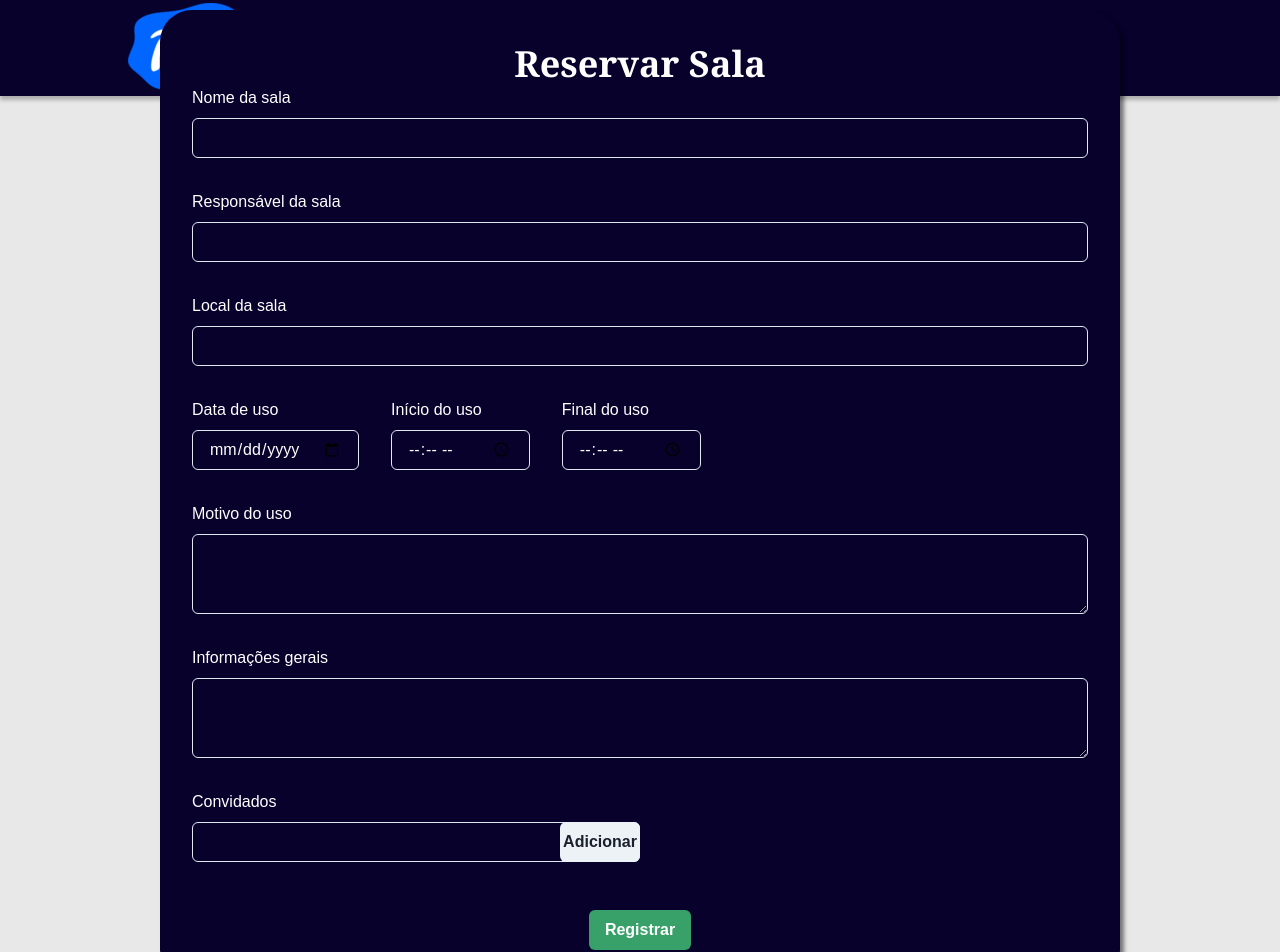
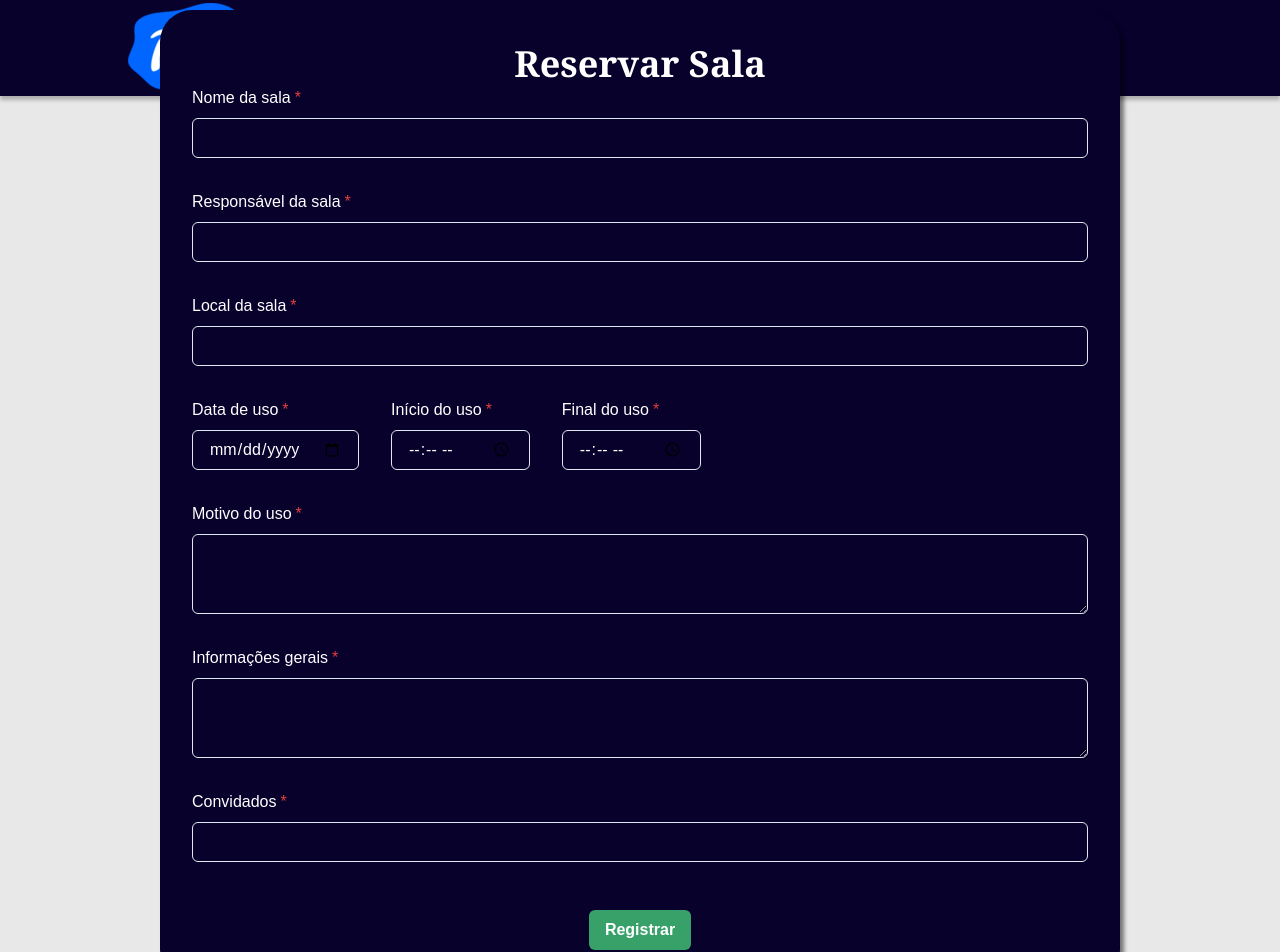
Before and after one commit to NatanaelSM/scheduling-room-reservations, a React (Vite) app in the folder frontend/: page /reserva in a window 1280 px wide. Shown: the top 952 px of the page. Built offline with nearby package versions, Linux system fonts and the light colour scheme.

Commit message:
feat: filtragem e organização por ordem de datas feitas

```diff
--- a/frontend/src/components/Formulario/index.jsx
+++ b/frontend/src/components/Formulario/index.jsx
@@ -1,6 +1,56 @@
-import { Flex, Heading, Box, FormControl, FormLabel, Input, Button, Textarea, InputGroup, InputRightElement } from "@chakra-ui/react"
+import { Flex, Heading, Box, FormControl, FormLabel, Input, Button, Textarea } from "@chakra-ui/react"
+import axios from "axios"
+import { useRef, useState } from "react"
 
 export function Formulario() {
+
+    const [status, setStatus] = useState("");
+
+    const nome_sala = useRef(null);
+    const local_sala = useRef(null);
+    const data_uso = useRef(null);
+    const hora_inicio_uso = useRef(null);
+    const hora_final_uso = useRef(null);
+    const responsavel = useRef(null);
+    const motivo_uso = useRef(null);
+    const info_gerais = useRef(null);
+    const convidados = useRef(null);
+
+    const handleSubmit = async (e) => {
+
+        e.preventDefault();
+
+        const dadosReserva = {
+            nome_sala: nome_sala.current.value,
+            local_sala: local_sala.current.value,
+            data_uso: data_uso.current.value,
+            hora_inicio_uso: hora_inicio_uso.current.value,
+            hora_final_uso: hora_final_uso.current.value,
+            responsavel: responsavel.current.value,
+            motivo_uso: motivo_uso.current.value,
+            info_gerais: info_gerais.current.value,
+            convidados: convidados.current.value
+        };
+
+        try {
+            await axios.post('http://localhost:8800/addReserva', dadosReserva);
+
+            setStatus("Reserva cadastrada com sucesso!")
+
+            nome_sala.current.value = "";
+            local_sala.current.value = "";
+            data_uso.current.value = "";
+            hora_inicio_uso.current.value = "";
+            hora_final_uso.current.value = "";
+            responsavel.current.value = "";
+            motivo_uso.current.value = "";
+            info_gerais.current.value = "";
+            convidados.current.value = "";
+
+        } catch (error) {
+            setStatus("Falha ao fazer a reserva! ")
+        }
+    }
 
     return (
         <Flex
@@ -26,28 +76,28 @@ export function Formulario() {
                 <Box
                     h='80%'
                     w='100%'>
-                    <form>
+                    <form onSubmit={handleSubmit}>
                         <Box
                             mb='2rem'>
-                            <FormControl>
+                            <FormControl isRequired>
                                 <FormLabel>Nome da sala</FormLabel>
-                                <Input type='text' />
+                                <Input ref={nome_sala} type='text' />
                             </FormControl>
                         </Box>
 
                         <Box
                             mb='2rem'>
-                            <FormControl>
+                            <FormControl isRequired>
                                 <FormLabel>Responsável da sala</FormLabel>
-                                <Input type='text' />
+                                <Input ref={responsavel} type='text' />
                             </FormControl>
                         </Box>
 
                         <Box
                             mb='2rem'>
-                            <FormControl>
+                            <FormControl isRequired>
                                 <FormLabel>Local da sala</FormLabel>
-                                <Input type='text' />
+                                <Input ref={local_sala} type='text' />
                             </FormControl>
                         </Box>
 
@@ -55,61 +105,50 @@ export function Formulario() {
                             gap='2rem'>
                             <Box
                                 mb='2rem'>
-                                <FormControl>
+                                <FormControl isRequired>
                                     <FormLabel>Data de uso</FormLabel>
-                                    <Input type='date' />
+                                    <Input ref={data_uso} type='date' />
                                 </FormControl>
                             </Box>
                             <Box
                                 mb='2rem'>
-                                <FormControl>
+                                <FormControl isRequired>
                                     <FormLabel>Início do uso</FormLabel>
-                                    <Input type='time' />
+                                    <Input ref={hora_inicio_uso} type='time' />
                                 </FormControl>
                             </Box>
                             <Box
                                 mb='2rem'>
-                                <FormControl>
+                                <FormControl isRequired>
                                     <FormLabel>Final do uso</FormLabel>
-                                    <Input type='time' />
+                                    <Input ref={hora_final_uso} type='time' />
                                 </FormControl>
                             </Box>
                         </Flex>
 
                         <Box
                             mb='2rem'>
-                            <FormControl>
+                            <FormControl isRequired>
                                 <FormLabel>Motivo do uso</FormLabel>
-                                <Textarea />
+                                <Textarea ref={motivo_uso} />
                             </FormControl>
                         </Box>
 
                         <Box
                             mb='2rem'>
-                            <FormControl>
+                            <FormControl isRequired>
                                 <FormLabel>Informações gerais</FormLabel>
-                                <Textarea />
+                                <Textarea ref={info_gerais} />
                             </FormControl>
                         </Box>
 
-                        <Flex
-                            gap='2rem'>
-                            <Box
-                                w='50%'
-                                mb='2rem'>
-                                <FormControl>
-                                    <FormLabel>Convidados</FormLabel>
-                                    <InputGroup>
-                                        <Input type='text' />
-                                        <InputRightElement w='5rem'>
-                                            <Button >
-                                                Adicionar
-                                            </Button>
-                                        </InputRightElement>
-                                    </InputGroup>
-                                </FormControl>
-                            </Box>
-                        </Flex>
+                        <Box
+                            mb='2rem'>
+                            <FormControl isRequired>
+                                <FormLabel>Convidados</FormLabel>
+                                <Input ref={convidados} type='text' />
+                            </FormControl>
+                        </Box>
 
                         <Flex
                             justifyContent='center'
@@ -121,10 +160,16 @@ export function Formulario() {
                                 Registrar
                             </Button>
                         </Flex>
-
                     </form>
                 </Box>
+                {status && (
+                    <Box fontWeight='bold' mt="2rem" textAlign="center" color="white">
+                        {status}
+                    </Box>
+                )}
             </Flex>
+
+
 
         </Flex>
     )
--- a/frontend/src/pages/Home.jsx
+++ b/frontend/src/pages/Home.jsx
@@ -1,69 +1,56 @@
-import { InputGroup, Flex, Input, InputRightElement, IconButton, Button } from "@chakra-ui/react";
+import { Flex, Input } from "@chakra-ui/react";
 import { CardReserva } from "../components/CardReserva";
 import { Navbar } from "../components/Navbar";
-import { SearchIcon } from '@chakra-ui/icons'
 import { useEffect, useState } from "react";
 import axios from "axios";
 
 export function Home() {
-
     const [usuario, setUsuario] = useState({});
-    const [reservas, setReserva] = useState([]);
+    const [reservas, setReservas] = useState([]);
+    const [filtroNomeSala, setFiltroNomeSala] = useState("");
 
     useEffect(() => {
         fetchReservas();
-        teste();
-    },[]);
+    }, []);
 
     const fetchReservas = async () => {
-        try{
+        try {
             const req = await axios.get('http://localhost:8800/reservas');
-            setReserva(req.data);
-        }catch(error){
+            const reservas = req.data;
+            reservas.sort((a, b) => new Date(a.data_uso) - new Date(b.data_uso));
+            setReservas(reservas);
+        } catch (error) {
             console.log(error);
         }
-    }
+    };
 
-    const teste = () =>{
-        reservas.forEach((reserva, index)=>{
-            console.log(reserva)
-        })
-    }
+    const handleFiltroNomeSalaChange = (e) => {
+        setFiltroNomeSala(e.target.value);
+    };
 
     return (
         <>
             <Navbar />
 
-            <Flex
-                px='8rem'
-                mt='2rem'
-                w='30%'>
-                <InputGroup >
+            <Flex pl='7rem' mt='2rem' w='30%'>
                 <Input
                     bg='white'
                     pr='4.5rem'
                     type="text"
-                        placeholder='Buscar...'
+                    placeholder='Filtrar...'
                     color='black'
+                    value={filtroNomeSala}
+                    onChange={handleFiltroNomeSalaChange}
                 />
-                    <InputRightElement>
-                        <IconButton
-                            aria-label='Search database'
-                            bg='none'
-                            _hover={{ bg: 'none' }}
-                            icon={<SearchIcon />} />
-                    </InputRightElement>
-                </InputGroup>
             </Flex>
 
-            <Flex
-                wrap='wrap'
-                px='6rem'
-                mt='2rem'>
-                {reservas.map((reserva, index) => {
-                    return <CardReserva key={index} reserva={reserva}/>
-                })}
+            <Flex wrap='wrap' px='6rem' mt='2rem'>
+                {reservas
+                    .filter(reserva => reserva.nome_sala.toLowerCase().includes(filtroNomeSala.toLowerCase()))
+                    .map((reserva, index) => (
+                        <CardReserva key={index} reserva={reserva} />
+                    ))}
             </Flex>
         </>
-    )
+    );
 }
```
Lines whose indentation alone changed are shown as unchanged.
